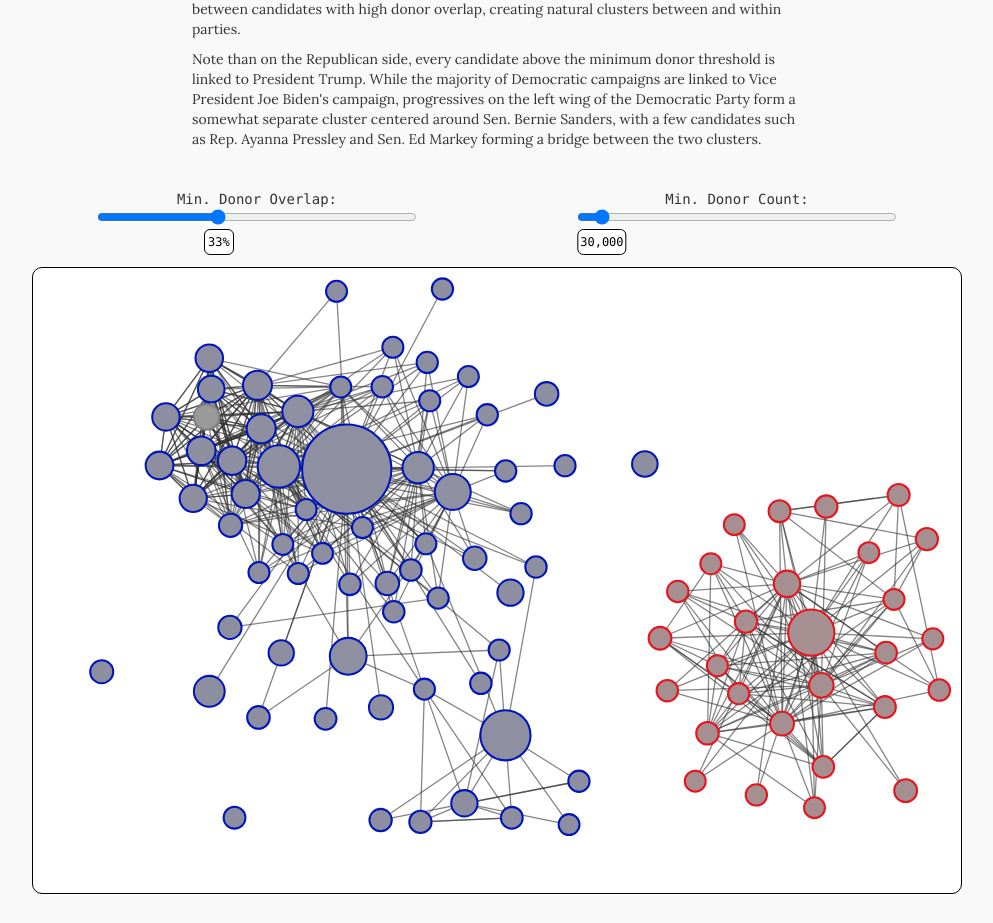
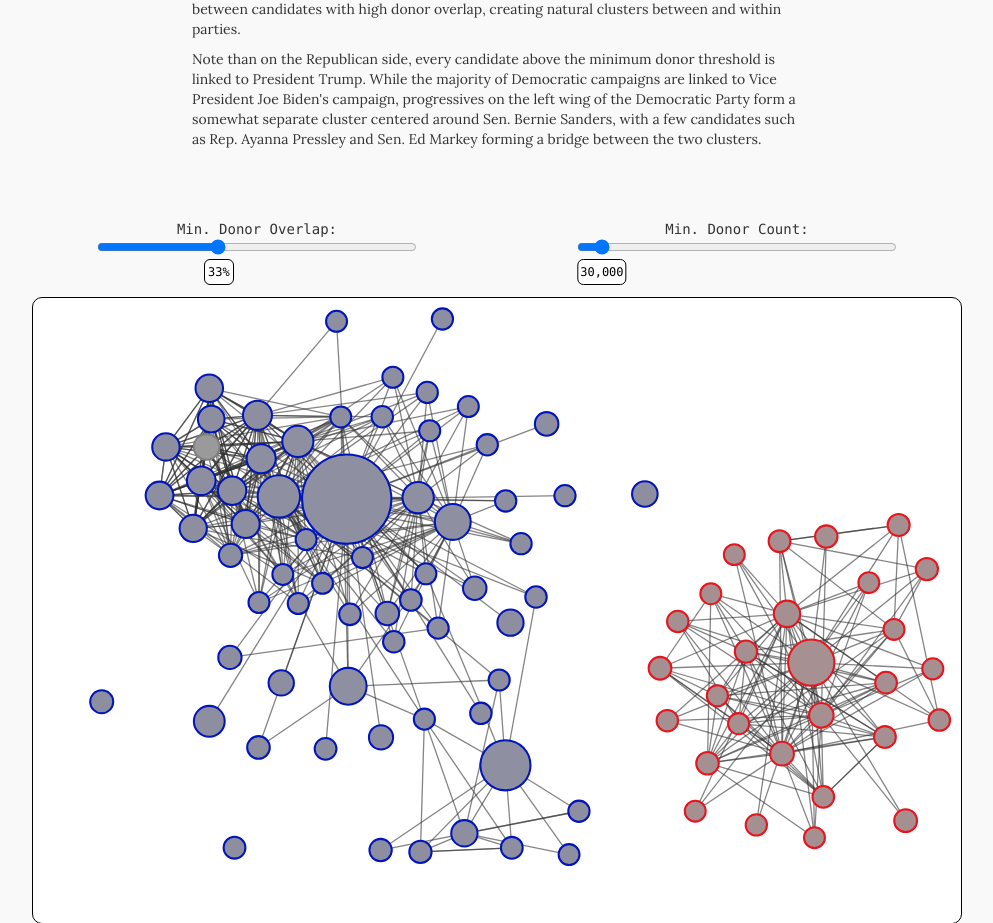
Before and after one commit to sdl60660/donor_overlap, a Flask app: page / in a window 1280 px wide. Shown: the part 1539-2462 px from the top of the page, without its empty margins (143-1136 px from the left). Run offline with Flask 2, Linux system fonts and the light colour scheme; some libraries are stand-ins or nearby versions.

Commit message:
Fixed spacing a little

```diff
--- a/templates/index.html
+++ b/templates/index.html
@@ -159,7 +159,9 @@
             </div>
             <div class="col-md-2"></div>
         </div>
-        <br>
+
+        <div class="spacer"></div>
+
         <div class="row">
             <div class="col-md-1"></div>
             <div class="col-md-4 slider-div">
```
